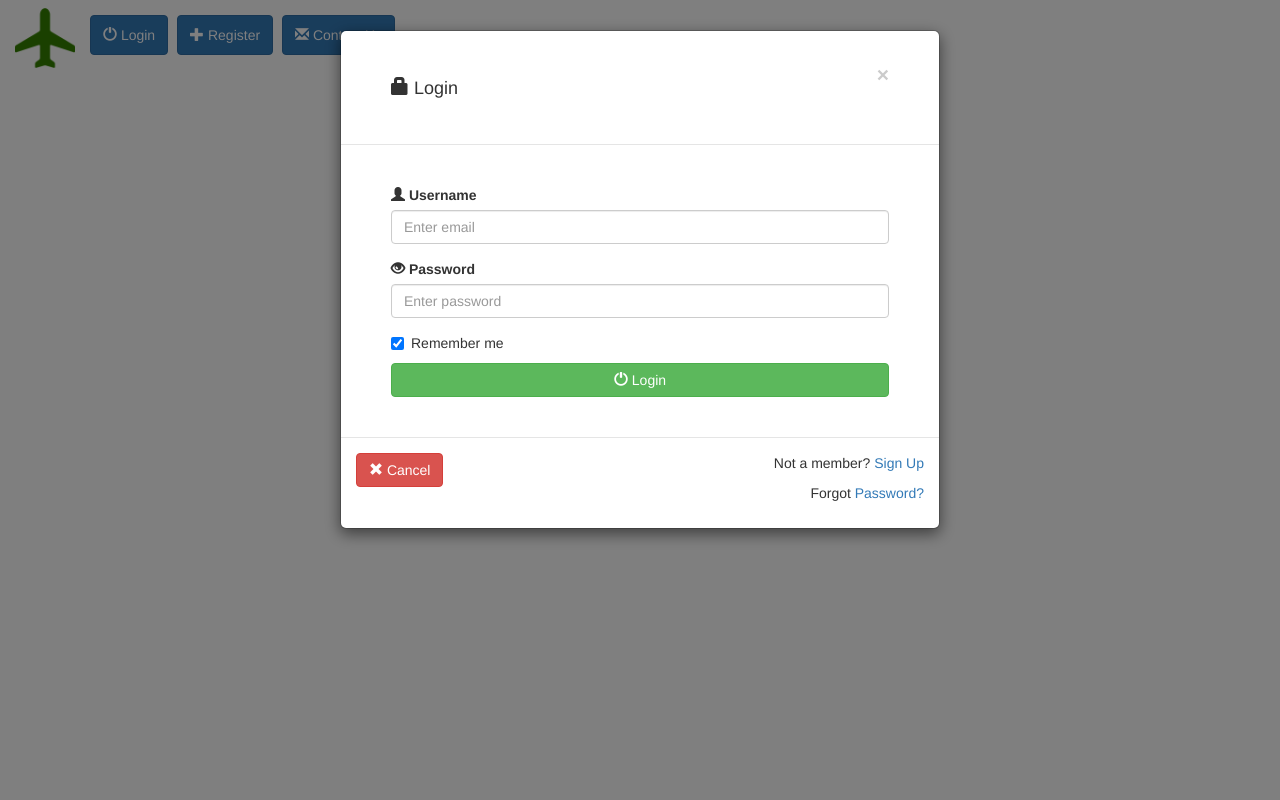
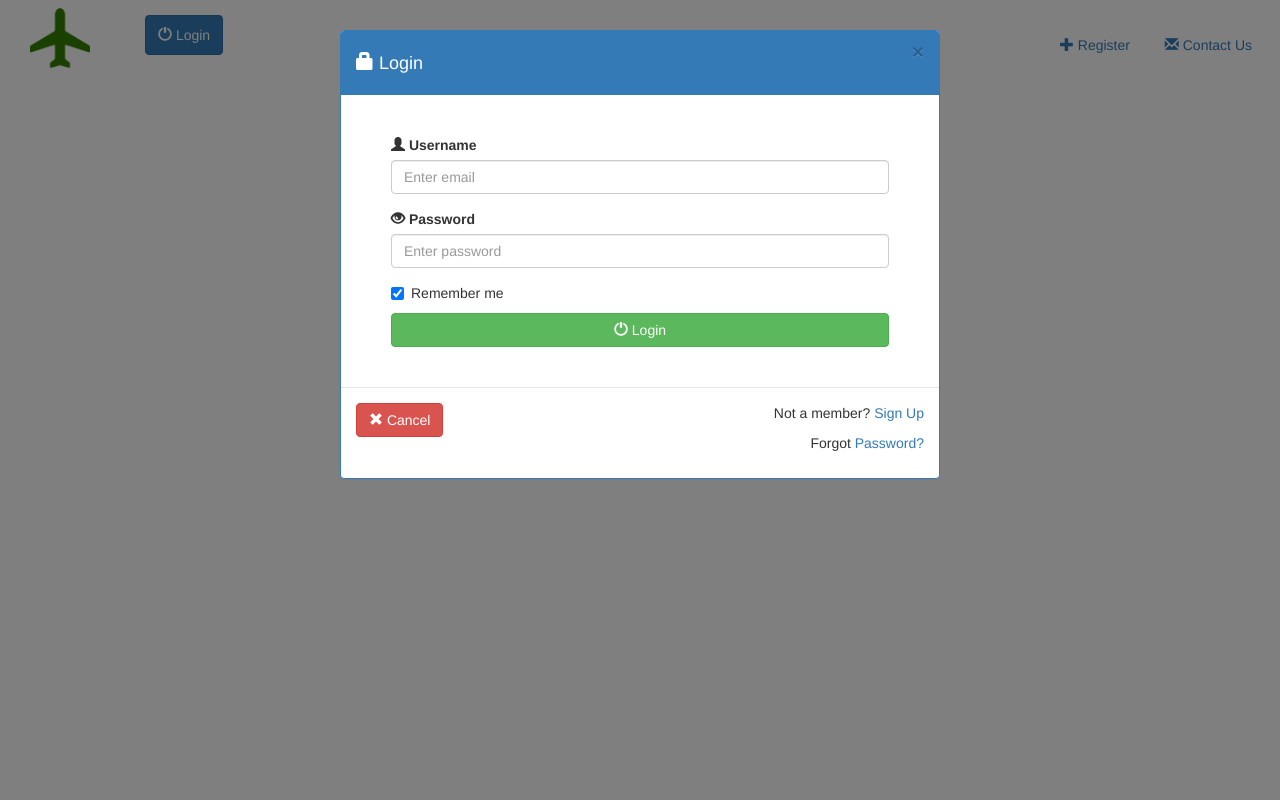
Before and after one commit to xupengxunil/aircraftlogs, a Flask app: page / in a window 1280 px wide, after a click on "Login". Run offline with Flask 2, Linux system fonts and the light colour scheme; some libraries are stand-ins or nearby versions.

Commit message:
Modals are good enough for now, need some sort of background image for main page.
Starting to work on the dashboard now.

```diff
--- a/__init__.py
+++ b/__init__.py
@@ -6,5 +6,9 @@ app = Flask(__name__)
 def homepage():
     return render_template("main.html")
 
+@app.route('/dashboard/')
+def dashboard():
+    return render_template("dashboard.html")
+
 if __name__ == '__main__':
     app.run()
--- a/templates/contactus.html
+++ b/templates/contactus.html
@@ -1,10 +1,39 @@
-<!DOCTYPE html>
-<html lang="en">
-<head>
-    <meta charset="UTF-8">
-    <title>Title</title>
-</head>
-<body>
-
-</body>
-</html>
+<div class="panel panel-primary" class="modal-content">
+    <div class="panel-heading">
+        <button type="button" class="close" data-dismiss="modal" aria-hidden="true">×</button>
+        <h4 class="panel-title" id="contactLabel"><span class="glyphicon glyphicon-info-sign"></span> Any questions? Feel free to contact us.</h4>
+    </div>
+    <form action="#" method="post" accept-charset="utf-8">
+        <div class="modal-body" style="padding: 5px;">
+            <div class="row">
+                <div class="col-lg-6 col-md-6 col-sm-6" style="padding-bottom: 10px;">
+                    <input class="form-control" name="firstname" placeholder="First Name" type="text" required autofocus />
+                </div>
+                <div class="col-lg-6 col-md-6 col-sm-6" style="padding-bottom: 10px;">
+                    <input class="form-control" name="lastname" placeholder="Last Name" type="text" required />
+                </div>
+            </div>
+            <div class="row">
+                <div class="col-lg-12 col-md-12 col-sm-12" style="padding-bottom: 10px;">
+                    <input class="form-control" name="email" placeholder="E-mail" type="text" required />
+                </div>
+            </div>
+            <div class="row">
+                <div class="col-lg-12 col-md-12 col-sm-12" style="padding-bottom: 10px;">
+                    <input class="form-control" name="subject" placeholder="Subject" type="text" required />
+                </div>
+            </div>
+            <div class="row">
+                <div class="col-lg-12 col-md-12 col-sm-12">
+                    <textarea style="resize:vertical;" class="form-control" placeholder="Message..." rows="6" name="comment" required></textarea>
+                </div>
+            </div>
+        </div>
+        <div class="panel-footer" style="margin-bottom:-14px;">
+            <input type="submit" class="btn btn-success" value="Send"/>
+            <!--<span class="glyphicon glyphicon-ok"></span>-->
+            <input type="reset" class="btn btn-danger" value="Clear" />
+            <!--<span class="glyphicon glyphicon-remove"></span>-->
+            <button style="float: right;" type="button" class="btn btn-default btn-close" data-dismiss="modal">Close</button>
+        </div>
+</div>
--- a/templates/login.html
+++ b/templates/login.html
@@ -1,6 +1,6 @@
 <!-- Modal content-->
-<div class="modal-content">
-    <div class="modal-header" style="padding:35px 50px;">
+<div class="panel panel-primary" class="modal-content">
+    <div class="panel-heading">
         <button type="button" class="close" data-dismiss="modal">&times;</button>
         <h4><span class="glyphicon glyphicon-lock"></span> Login</h4>
     </div>
@@ -8,7 +8,7 @@
         <form role="form">
             <div class="form-group">
                 <label for="usrname"><span class="glyphicon glyphicon-user"></span> Username</label>
-                <input type="text" class="form-control" id="usrname" placeholder="Enter email">
+                <input type="email" class="form-control" id="usrname" placeholder="Enter email">
             </div>
             <div class="form-group">
                 <label for="psw"><span class="glyphicon glyphicon-eye-open"></span> Password</label>
--- a/templates/main.html
+++ b/templates/main.html
@@ -9,21 +9,16 @@
 </head>
 
 <header>
+    <div class="container-fluid">
         <div class="navbar-header">
             <a class="navbar-brand" href="/">
                 <img style="max-width:60px; margin-top: -7px;" src="{{ url_for('static', filename='images/mainlogo.png') }}">
             </a>
         </div>
 
-	<div class = "container-fluid">
+        <ul class = "navbar-header">
             <button type="button" class="btn btn-primary" aria-label="Left Align" data-toggle="modal" data-target="#Login" style="margin-top: 15px; margin-bottom: 5px; height: 40px; margin-right: 5px">
                 <span class="glyphicon glyphicon-off" aria-hidden="true"></span> Login
-		</button>
-        <button type="button" class="btn btn-primary" aria-label="Left Align" data-toggle="modal" data-target="#Register" style="margin-top: 15px; margin-bottom: 5px; height: 40px; margin-right: 5px">
-		  <span class="glyphicon glyphicon-plus" aria-hidden="true"></span> Register
-		</button>
-        <button type="button" class="btn btn-primary" aria-label="Left Align" data-toggle="modal", data-target="#ContactUs" style="margin-top: 15px; margin-bottom: 5px; height: 40px; margin-right: 15px">
-		  <span class="glyphicon glyphicon-envelope" aria-hidden="true"></span> Contact Us
             </button>
 
             <!-- Modal -->
@@ -35,6 +30,16 @@
 
                 </div>
             </div>
+        </ul>
+        <ul class="nav navbar-nav navbar-right">
+            <button type="button" class="btn btn-link" aria-label="Left Align" data-toggle="modal" data-target="#Register" style="margin-top: 15px; margin-bottom: 5px; height: 60px; margin-right: 5px">
+                <span class="glyphicon glyphicon-plus" aria-hidden="true"></span> Register
+            </button>
+            <button type="button" class="btn btn-link" aria-label="Left Align" data-toggle="modal", data-target="#ContactUs" style="margin-top: 15px; margin-bottom: 5px; height: 40px; margin-right: 15px">
+                <span class="glyphicon glyphicon-envelope" aria-hidden="true"></span> Contact Us
+            </button>
+
+
             <!-- Modal -->
             <div id="Register" class="modal fade" role="dialog">
                 <div class="modal-dialog">
@@ -53,6 +58,7 @@
 
                 </div>
             </div>
+        </ul>
     </div>
 </header>
 
@@ -61,6 +67,7 @@
 <script src="//code.jquery.com/jquery-1.11.1.min.js"></script>
 <script type="text/javascript" src="{{ url_for('static', filename='js/bootstrap.min.js') }}"></script>
 
+
 </body>
 
 </html>
--- a/templates/register.html
+++ b/templates/register.html
@@ -1,36 +1,36 @@
 <!-- Modal content-->
-<div class="modal-content">
-    <div class="modal-header" style="padding:35px 50px;">
+<div class="panel panel-primary" class="modal-content">
+    <div class="panel-heading">
         <button type="button" class="close" data-dismiss="modal">&times;</button>
         <h4><span class="glyphicon glyphicon-plus"></span> Register</h4>
     </div>
     <div class="modal-body" style="padding:40px 50px;">
         <form role="form">
-            <div class="form-group">
-                <label for="first_name"><span class="glyphicon glyphicon-user"></span> First Name</label>
-                <input type="text" class="form-control" id="first_name" placeholder="Enter first name" required>
+            <div class="row">
+                <div class="col-lg-6 col-md-6 col-sm-6" style="padding-bottom: 10px;">
+                    <input class="form-control" name="firstname" placeholder="First Name" type="text" required autofocus />
+                </div>
+                <div class="col-lg-6 col-md-6 col-sm-6" style="padding-bottom: 10px;">
+                    <input class="form-control" name="lastname" placeholder="Last Name" type="text" required />
+                </div>
             </div>
-            <div class="form-group">
-                <label for="last_name"><span class="glyphicon glyphicon-user"></span> Last Name</label>
-                <input type="text" class="form-control" id="last_name" placeholder="Enter last name" required>
+            <div class="row">
+                <div class="col-lg-6 col-md-6 col-sm-6" style="padding-bottom: 10px;">
+                    <input class="form-control" name="email" placeholder="E-mail" type="email" required />
+                </div>
+                <div class="col-lg-6 col-md-6 col-sm-6" style="padding-bottom: 10px;">
+                    <input class="form-control" name="Retype email" placeholder="Retype E-mail" type="email" required />
+                </div>
             </div>
-            <div class="form-group">
-                <label for="email"><span class="glyphicon glyphicon-user"></span> Email Address</label>
-                <input type="text" class="form-control" id="email" placeholder="Enter email" required>
+            <div class="row">
+                <div class="col-lg-6 col-md-6 col-sm-6" style="padding-bottom: 10px;">
+                    <input class="form-control" name="Password" placeholder="Password" type="Password" required autofocus />
+                </div>
+                <div class="col-lg-6 col-md-6 col-sm-6" style="padding-bottom: 10px;">
+                    <input class="form-control" name="Retype Password" placeholder="Retype Password" type="Password" required />
+                </div>
             </div>
-            <div class="form-group">
-                <label for="psw"><span class="glyphicon glyphicon-eye-open"></span> Password</label>
-                <input type="password" data-minlength="6" class="form-control" id="password" placeholder="Enter password" required>
-                <div class="help-block">Minimum of 6 characters</div>
-            </div>
-            <div class="form-group">
-                <label for="confirmPassword"><span class="glyphicon glyphicon-eye-open"></span> Confirm Password</label>
-                <input type="password" class="form-control" id="confirmPassword" data-match="#password" data-match-error="Whoops, these don't match" placeholder="Confirm password" required>
-                <div class="help-block with-errors"></div>
-            </div>
-            <div class="checkbox">
-                <label><input type="checkbox" value="" checked>Remember me</label>
-            </div>
+
             <button type="submit" class="btn btn-success btn-block"><span class="glyphicon glyphicon-plus"></span> Register</button>
         </form>
     </div>
@@ -39,4 +39,5 @@
         <p>Already a member? <a href="#Login" data-dismiss="modal" data-toggle="modal">Sign In</a></p>
         <p>Forgot <a href="#">Password?</a></p>
     </div>
+
 </div>
```
Also changed, not shown: templates/dashboard.html (added, +10 -0 lines), templates/header.html (added, +10 -0 lines), static/images/airplane.jpg (added), static/images/logboks.jpg (added), static/images/tileable_wood_texture_by_ftisis_stock.jpg (added). Lines whose indentation alone changed are shown as unchanged.
